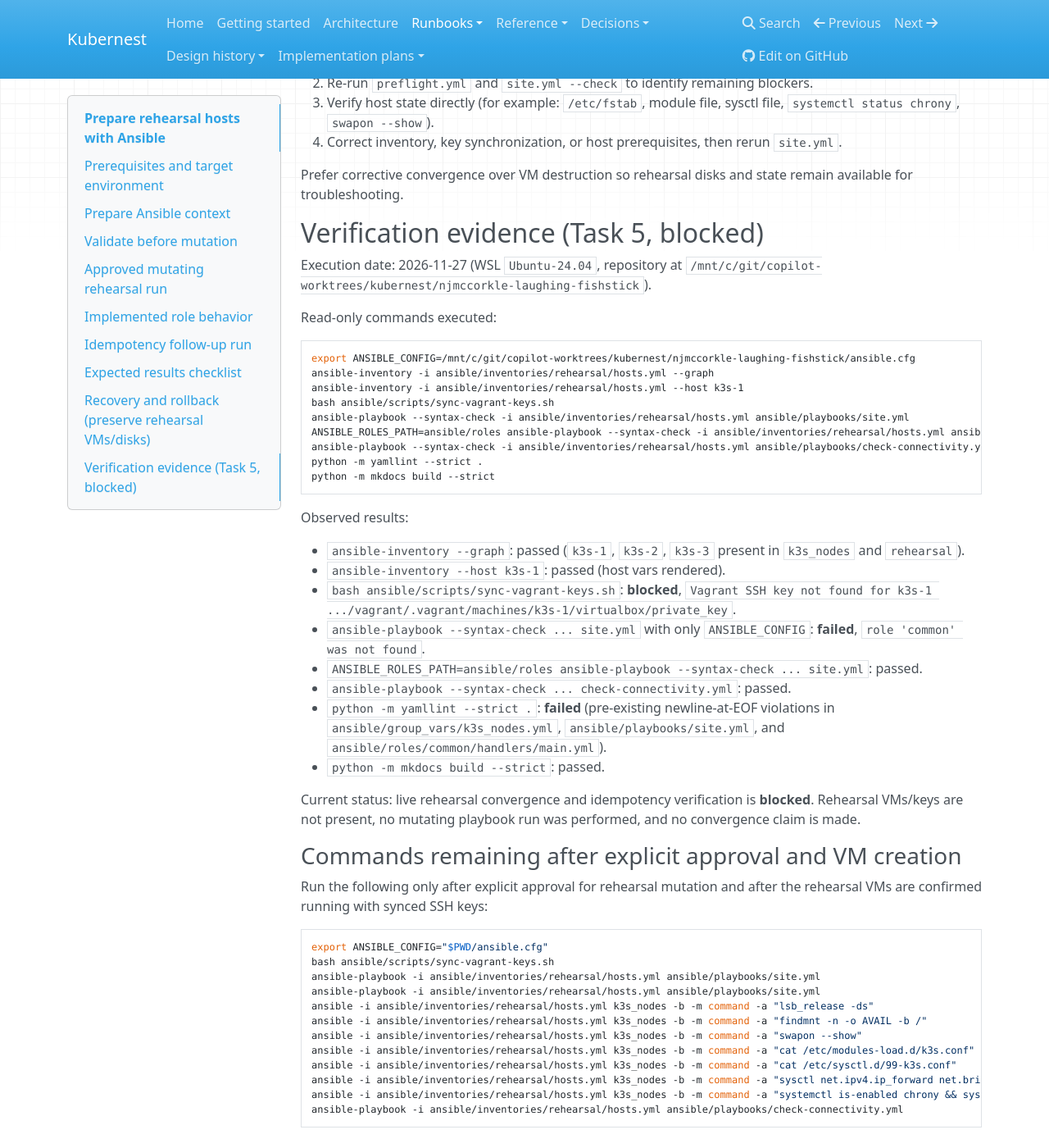
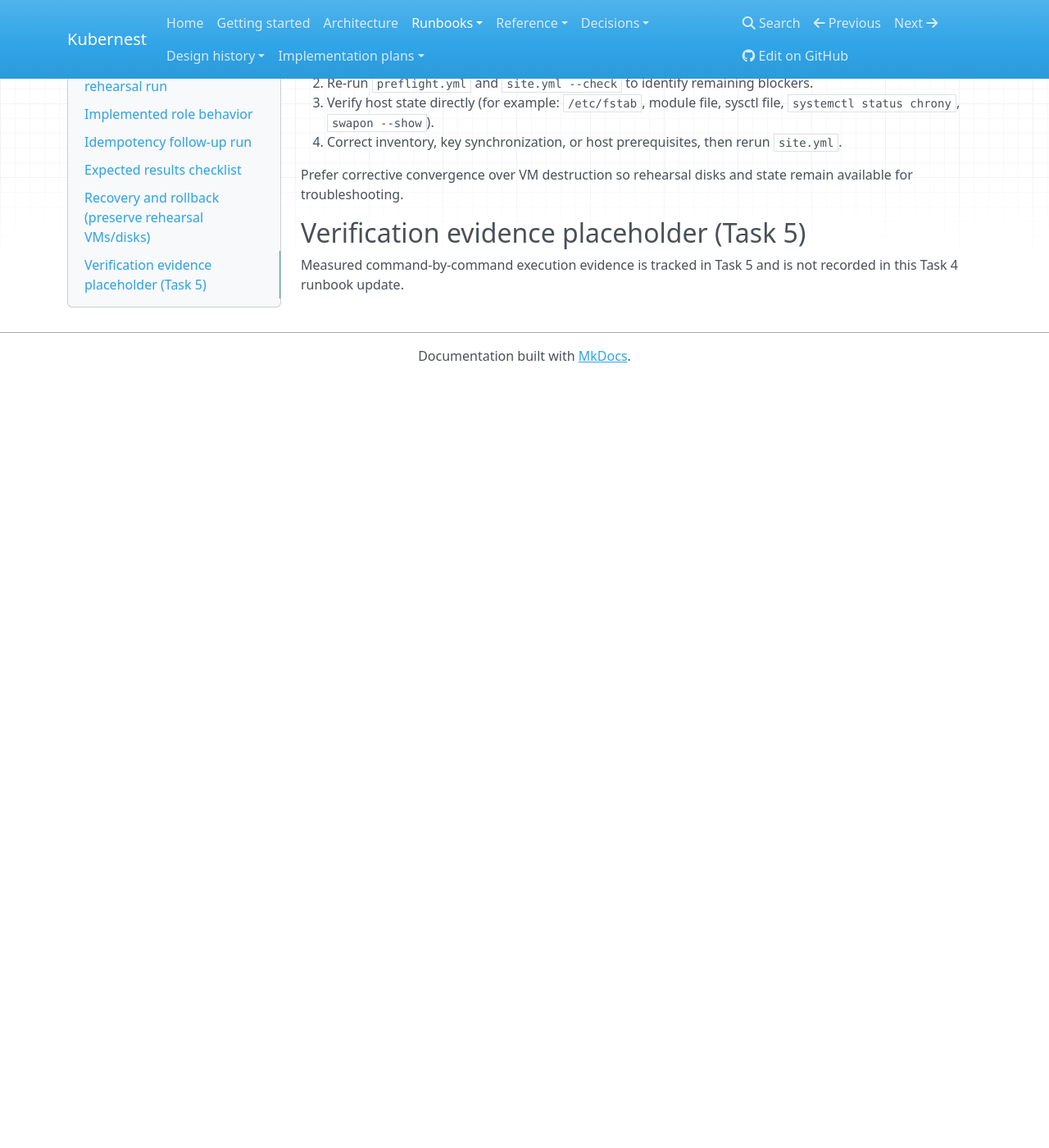
Before and after one commit to njmccorkle/kubernest, an MkDocs documentation site: the page built from docs/runbooks/host-preparation.md, in a window 1280 px wide and 1400 px high, scrolled down 2111 px. Shown: the whole window at 82% size. Built offline with MkDocs 1.6.1, drawn with Linux system fonts in a browser that asks for light colours; nearby versions of some CDN libraries; after the commit the page ends 2573 px from its top, so only the background shows below that.

Commit message:
Revert "docs(ansible): record blocked rehearsal verification"
This reverts commit b39108709d3ae2f69ba0db8a14a0cf81de8a0b57.

````diff
--- a/docs/runbooks/host-preparation.md
+++ b/docs/runbooks/host-preparation.md
@@ -111,62 +111,7 @@ If a run fails:
 Prefer corrective convergence over VM destruction so rehearsal disks and state
 remain available for troubleshooting.
 
-## Verification evidence (Task 5, blocked)
+## Verification evidence placeholder (Task 5)
 
-Execution date: 2026-11-27 (WSL `Ubuntu-24.04`, repository at
-`/mnt/c/git/copilot-worktrees/kubernest/njmccorkle-laughing-fishstick`).
-
-Read-only commands executed:
-
-```bash
-export ANSIBLE_CONFIG=/mnt/c/git/copilot-worktrees/kubernest/njmccorkle-laughing-fishstick/ansible.cfg
-ansible-inventory -i ansible/inventories/rehearsal/hosts.yml --graph
-ansible-inventory -i ansible/inventories/rehearsal/hosts.yml --host k3s-1
-bash ansible/scripts/sync-vagrant-keys.sh
-ansible-playbook --syntax-check -i ansible/inventories/rehearsal/hosts.yml ansible/playbooks/site.yml
-ANSIBLE_ROLES_PATH=ansible/roles ansible-playbook --syntax-check -i ansible/inventories/rehearsal/hosts.yml ansible/playbooks/site.yml
-ansible-playbook --syntax-check -i ansible/inventories/rehearsal/hosts.yml ansible/playbooks/check-connectivity.yml
-python -m yamllint --strict .
-python -m mkdocs build --strict
-```
-
-Observed results:
-
-- `ansible-inventory --graph`: passed (`k3s-1`, `k3s-2`, `k3s-3` present in
-  `k3s_nodes` and `rehearsal`).
-- `ansible-inventory --host k3s-1`: passed (host vars rendered).
-- `bash ansible/scripts/sync-vagrant-keys.sh`: **blocked**,
-  `Vagrant SSH key not found for k3s-1 .../vagrant/.vagrant/machines/k3s-1/virtualbox/private_key`.
-- `ansible-playbook --syntax-check ... site.yml` with only `ANSIBLE_CONFIG`:
-  **failed**, `role 'common' was not found`.
-- `ANSIBLE_ROLES_PATH=ansible/roles ansible-playbook --syntax-check ... site.yml`:
-  passed.
-- `ansible-playbook --syntax-check ... check-connectivity.yml`: passed.
-- `python -m yamllint --strict .`: **failed** (pre-existing newline-at-EOF
-  violations in `ansible/group_vars/k3s_nodes.yml`,
-  `ansible/playbooks/site.yml`, and `ansible/roles/common/handlers/main.yml`).
-- `python -m mkdocs build --strict`: passed.
-
-Current status: live rehearsal convergence and idempotency verification is
-**blocked**. Rehearsal VMs/keys are not present, no mutating playbook run was
-performed, and no convergence claim is made.
-
-### Commands remaining after explicit approval and VM creation
-
-Run the following only after explicit approval for rehearsal mutation and after
-the rehearsal VMs are confirmed running with synced SSH keys:
-
-```bash
-export ANSIBLE_CONFIG="$PWD/ansible.cfg"
-bash ansible/scripts/sync-vagrant-keys.sh
-ansible-playbook -i ansible/inventories/rehearsal/hosts.yml ansible/playbooks/site.yml
-ansible-playbook -i ansible/inventories/rehearsal/hosts.yml ansible/playbooks/site.yml
-ansible -i ansible/inventories/rehearsal/hosts.yml k3s_nodes -b -m command -a "lsb_release -ds"
-ansible -i ansible/inventories/rehearsal/hosts.yml k3s_nodes -b -m command -a "findmnt -n -o AVAIL -b /"
-ansible -i ansible/inventories/rehearsal/hosts.yml k3s_nodes -b -m command -a "swapon --show"
-ansible -i ansible/inventories/rehearsal/hosts.yml k3s_nodes -b -m command -a "cat /etc/modules-load.d/k3s.conf"
-ansible -i ansible/inventories/rehearsal/hosts.yml k3s_nodes -b -m command -a "cat /etc/sysctl.d/99-k3s.conf"
-ansible -i ansible/inventories/rehearsal/hosts.yml k3s_nodes -b -m command -a "sysctl net.ipv4.ip_forward net.bridge.bridge-nf-call-iptables net.bridge.bridge-nf-call-ip6tables"
-ansible -i ansible/inventories/rehearsal/hosts.yml k3s_nodes -b -m command -a "systemctl is-enabled chrony && systemctl is-active chrony"
-ansible-playbook -i ansible/inventories/rehearsal/hosts.yml ansible/playbooks/check-connectivity.yml
-```
+Measured command-by-command execution evidence is tracked in Task 5 and is not
+recorded in this Task 4 runbook update.
````
Also changed, not shown: .superpowers/sdd/2026-11-27-ansible-host-preparation/task-5-report.md (deleted, +0 -42 lines).
